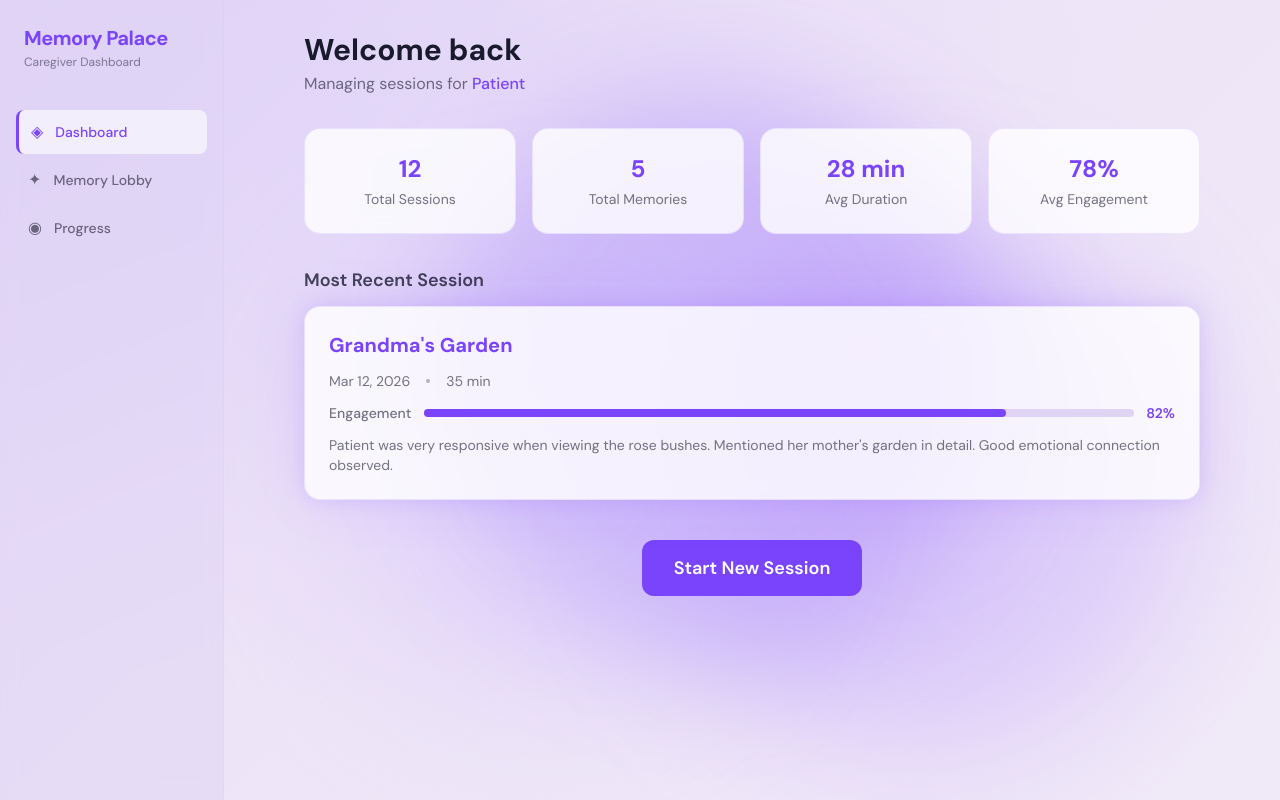
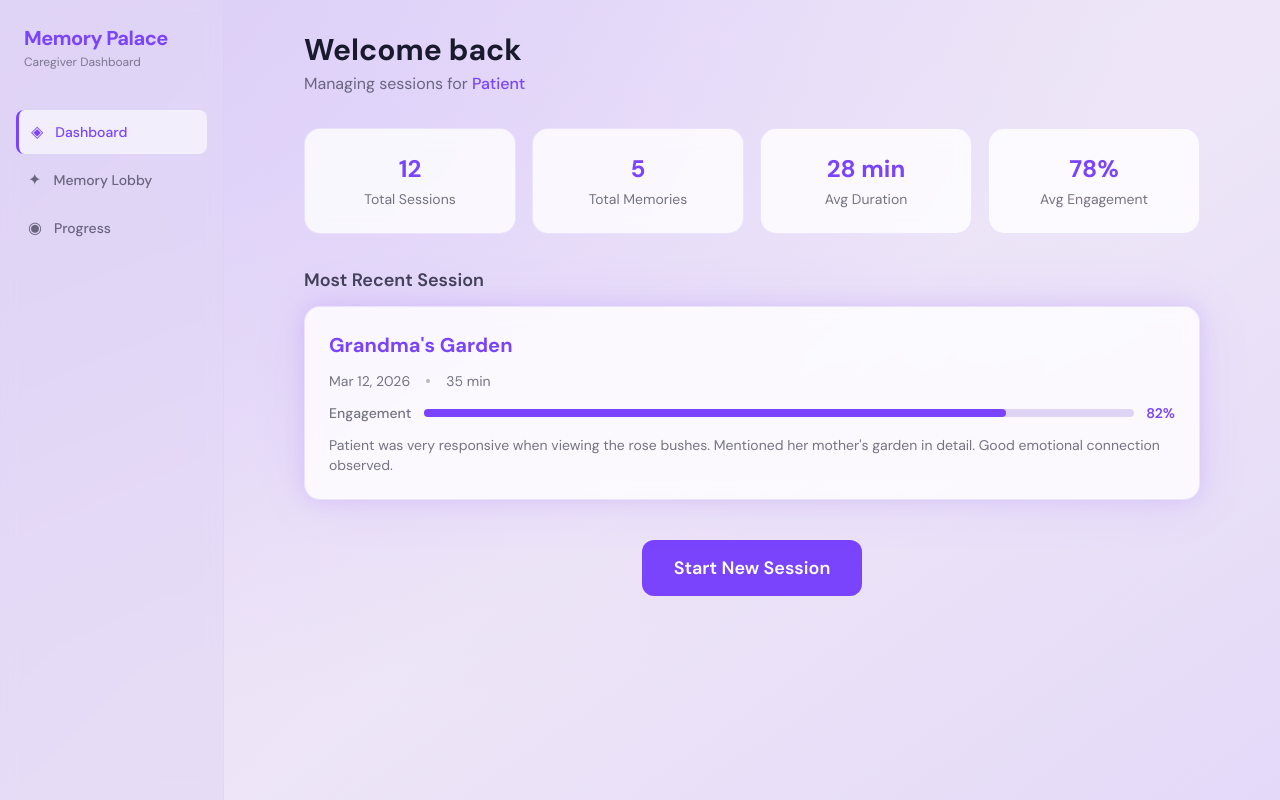
Before and after one commit to m9ssah/Memory-Palace, a Next.js app in the folder memory-palace/: page / in a window 1280 px wide. Built offline with nearby package versions, Linux system fonts and the light colour scheme.

Commit message:
fixed ui bg

```diff
--- a/memory-palace/src/app/(dashboard)/layout.tsx
+++ b/memory-palace/src/app/(dashboard)/layout.tsx
@@ -9,11 +9,7 @@ export default function DashboardLayout({
     <div className="flex min-h-screen">
       <Sidebar />
       <main className="relative flex-1 overflow-y-auto p-8">
-        <div className="pointer-events-none absolute inset-0 overflow-hidden">
-          <div className="glow-blob glow-blob-1" />
-          <div className="glow-blob glow-blob-2" />
-          <div className="glow-blob glow-blob-3" />
-        </div>
+        <div className="pointer-events-none absolute inset-0 bg-gradient-to-br from-palace-mid/20 via-transparent to-palace-primary/10" />
         <div className="relative">{children}</div>
       </main>
     </div>
--- a/memory-palace/src/app/globals.css
+++ b/memory-palace/src/app/globals.css
@@ -35,56 +35,3 @@ body {
 .glow-hover:hover {
   box-shadow: 0 0 25px rgba(122, 67, 252, 0.25), 0 0 80px rgba(122, 67, 252, 0.12);
 }
-
-/* Animated background blobs */
-.glow-blob {
-  position: absolute;
-  border-radius: 50%;
-  filter: blur(60px);
-  will-change: transform;
-}
-
-.glow-blob-1 {
-  width: 600px;
-  height: 600px;
-  background: rgba(122, 67, 252, 0.25);
-  top: 5%;
-  left: 20%;
-  animation: drift-1 10s ease-in-out infinite;
-}
-
-.glow-blob-2 {
-  width: 500px;
-  height: 500px;
-  background: rgba(180, 140, 255, 0.3);
-  top: 35%;
-  right: 5%;
-  animation: drift-2 13s ease-in-out infinite;
-}
-
-.glow-blob-3 {
-  width: 450px;
-  height: 450px;
-  background: rgba(211, 193, 255, 0.28);
-  bottom: 5%;
-  left: 5%;
-  animation: drift-3 16s ease-in-out infinite;
-}
-
-@keyframes drift-1 {
-  0%, 100% { transform: translate(0, 0) scale(1); }
-  33% { transform: translate(100px, 60px) scale(1.1); }
-  66% { transform: translate(-50px, 30px) scale(0.9); }
-}
-
-@keyframes drift-2 {
-  0%, 100% { transform: translate(0, 0) scale(1); }
-  33% { transform: translate(-80px, -50px) scale(1.12); }
-  66% { transform: translate(60px, -30px) scale(0.92); }
-}
-
-@keyframes drift-3 {
-  0%, 100% { transform: translate(0, 0) scale(1); }
-  33% { transform: translate(50px, -60px) scale(1.08); }
-  66% { transform: translate(-60px, 50px) scale(0.93); }
-}
```
